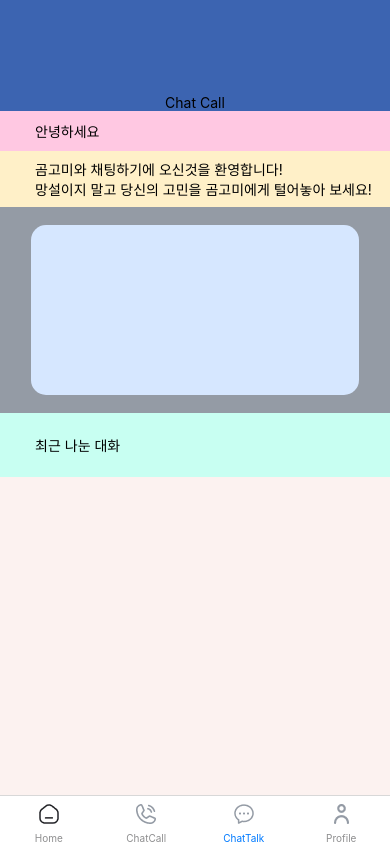
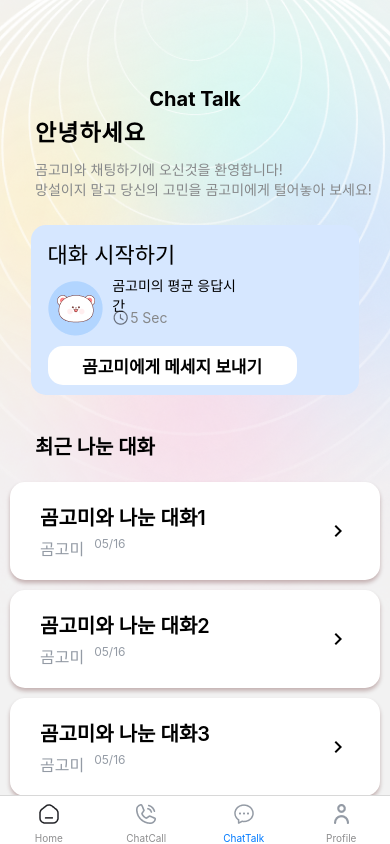
Before and after one commit to david-laugh/gomgomi, a React Native app: screen /ChatTalk in a window 390 px wide. Built offline with nearby package versions, Linux system fonts and the light colour scheme; no server answers.

Commit message:
Update ChatTalk 80%

```diff
--- a/src/screens/ChatTalk.js
+++ b/src/screens/ChatTalk.js
@@ -1,9 +1,14 @@
-import React from 'react';
-import styled from 'styled-components/native';
-import { Text, View, StyleSheet, Dimensions } from 'react-native';
+import React, { useContext }  from 'react';
+import styled, { ThemeContext } from 'styled-components/native';
+import { Text, View, StyleSheet, Dimensions, FlatList } from 'react-native';
+import { Button } from '../components';
 import { theme } from '../theme';
+import moment from 'moment';
+import { MaterialIcons } from '@expo/vector-icons';
 
 const BG = require('../../assets/BG.png');
+const callGomgomi = require('../../assets/callGomgomi.png');
+const clock = require('../../assets/clock.png');
 
 const windowWidth = Dimensions.get('window').width;
 const windowHeight = Dimensions.get('window').height;
@@ -14,22 +19,94 @@ const ChatTalk = ({ navigation }) => {
             <ImageBackground source={BG} imageStyle={styles.bgImageStyle}>
                 <View style={styles.container}>
                     <View style={styles.case1}>
-                        <Text style={{ textAlign: 'center' }}>Chat Call</Text>
+                        <Text style={styles.textCase1}>Chat Talk</Text>
                     </View>
                     <View style={styles.case2}>
-                        <Text>안녕하세요</Text>
+                        <Text style={styles.textCase2}>안녕하세요</Text>
                     </View>
                     <View style={styles.case3}>
-                        <Text>곰고미와 채팅하기에 오신것을 환영합니다!</Text>
-                        <Text>망설이지 말고 당신의 고민을 곰고미에게 털어놓아 보세요!</Text>
+                        <Text style={styles.textCase3}>곰고미와 채팅하기에 오신것을 환영합니다!</Text>
+                        <Text style={styles.textCase3}>망설이지 말고 당신의 고민을 곰고미에게 털어놓아 보세요!</Text>
                     </View>
                     <View style={styles.case4}>
-                        <View style={styles.startChatStyle}></View>
+                        <View style={styles.startChatStyle}>
+                            <View
+                                style={{
+                                    height: '33%',
+                                    paddingLeft: '5%',
+                                    justifyContent: 'center'
+                                }}
+                            >
+                                <Text style={styles.textCase4}>대화 시작하기</Text>
+                            </View>
+                            <View
+                                style={{
+                                    flexDirection: 'row',
+                                    height: '33%',
+                                    paddingLeft: '5%',
+                                }}
+                            >
+                                <Img source={callGomgomi}/>
+                                <View>
+                                    <View
+                                        style={{
+                                            height: '50%',
+                                            paddingLeft: '7%',
+                                            justifyContent: 'center'
+                                        }}
+                                    >
+                                        <Text>곰고미의 평균 응답시간</Text>
+                                    </View>
+                                    <View
+                                        style={{
+                                            flexDirection: 'row',
+                                            height: '33%',
+                                            paddingLeft: '7%',
+                                        }}
+                                    >
+                                        <Img source={clock}/>
+                                        <Text style={styles.textCase5}>5 Sec</Text>
+                                    </View>
+                                </View>
+                            </View>
+                            <View style={{
+                                justifyContent: 'center',
+                                height: '33%',
+                                paddingLeft: '5%'
+                            }}>
+                                <Button
+                                    containerStyle={{
+                                        justifyContent: 'center',
+                                        alignItems: 'center',
+                                        height: '70%',
+                                        width: '80%',
+                                        backgroundColor: '#FFFFFF',
+                                        borderRadius: 15
+                                    }}
+                                    onPress={_handleChatCallButtonPress}
+                                    title="곰고미에게 메세지 보내기"
+                                    titleStyle={{
+                                        fontSize: 17,
+                                        fontWeight: "bold",
+                                        color: '#000000'
+                                    }}
+                                />
+                            </View>
+                        </View>
                     </View>
                     <View style={styles.case5}>
-                        <Text>최근 나눈 대화</Text>
+                        <Text style={styles.textCase1}>최근 나눈 대화</Text>
                     </View>
-                    <View style={styles.case6}></View>
+                    <View style={styles.case6}>
+                        <FlatList
+                            keyExtractor={(item) => item['id'].toString()}
+                            data={channels}
+                            renderItem={({ item }) => (
+                                <Item item={item} onPress={_handleChatCallButtonPress} />
+                            )}
+                            windowSize={3}
+                        />
+                    </View>
                 </View>
             </ImageBackground>
         </View>
@@ -38,8 +115,37 @@ const ChatTalk = ({ navigation }) => {
 
 export default ChatTalk;
 
+const ItemContainer = styled.TouchableOpacity`
+    padding: 20px 30px;
+    box-shadow: 0px 16px 32px rgba(245, 248, 252, 0.6);
+    border-radius: 15px;
+
+    margin: 5px 10px;
+`;
+const ItemTextContainer = styled.View`
+    flex: 1;
+    flex-direction: column;
+`;
+const ItemTitle = styled.Text`
+    font-size: 20px;
+    font-weight: 600;
+`;
+const ItemDescription = styled.Text`
+    font-size: 16px;
+    margin-top: 5px;
+    color: ${({ theme }) => theme.grayText};
+`;
+const ItemTime = styled.Text`
+    font-size: 12px;
+    margin-top: 5px;
+    margin-left: 10px;
+    color: ${({ theme }) => theme.grayText};
+`;
+
 const ImageBackground = styled.ImageBackground`
     flex: 1;
+`;
+const Img = styled.Image`
 `;
 
 const styles = StyleSheet.create({
@@ -47,9 +153,9 @@ const styles = StyleSheet.create({
     bgImageStyle: {
         bottom: 100,
         width: windowWidth * 1.2,
-        height: windowHeight * 1.2,
+        height: windowHeight * 1,
         left: -windowWidth * 0.1,
-        top: -windowHeight * 0.35,
+        top: -windowHeight * 0.2,
     },
     startChatStyle: {
         left: '8%',
@@ -58,6 +164,42 @@ const styles = StyleSheet.create({
         width: '84%',
         borderRadius: 15,
         backgroundColor: '#D6E7FF'
+    },
+    ItemContainer: {
+        display: 'flex',
+        flexDirection: 'row',
+        alignItems: 'center',
+
+        backgroundColor: '#ffffff',
+        shadowColor: '#470000',
+        shadowOffset: {
+            width: 0,
+            height: 3,
+        },
+        shadowOpacity: 0.27,
+        shadowRadius: 4.65,
+
+        elevation: 6,
+    },
+
+    textCase1: {
+        fontSize: 20,
+        fontWeight: "bold",
+    },
+    textCase2: {
+        fontSize: 23,
+        letterSpacing: 1,
+        fontWeight: "bold",
+    },
+    textCase3: {
+        fontSize: 14,
+        color: '#86888a'
+    },
+    textCase4: {
+        fontSize: 22
+    },
+    textCase5: {
+        color: '#86888a'
     },
 
     container: {
@@ -69,37 +211,92 @@ const styles = StyleSheet.create({
         flexDirection: 'row',
         alignItems: 'flex-end',
         justifyContent: 'center',
-        backgroundColor: theme.testcase1,
+        // backgroundColor: theme.testcase1,
     },
     case2: {
         width: '100%',
         height: '5%',
         paddingLeft: '9%',
         justifyContent: 'center',
-        backgroundColor: theme.testcase2,
+        // backgroundColor: theme.testcase2,
     },
     case3: {
         width: '100%',
         height: '7%',
         paddingLeft: '9%',
         justifyContent: 'center',
-        backgroundColor: theme.testcase3,
+        // backgroundColor: theme.testcase3,
     },
     case4: {
         width: '100%',
         height: '26%',
-        backgroundColor: theme.testcase4,
+        // backgroundColor: theme.testcase4,
     },
     case5: {
         width: '100%',
         height: '8%',
         paddingLeft: '9%',
         justifyContent: 'center',
-        backgroundColor: theme.testcase5,
+        // backgroundColor: theme.testcase5,
     },
     case6: {
         width: '100%',
         height: '40%',
-        backgroundColor: theme.testcase6,
+        // backgroundColor: theme.testcase6,
     },
 });
+
+const _handleChatCallButtonPress = async () => {};
+
+const Item = React.memo(
+    ({ item: { id, title, description, createdAt }, onPress }) => {
+        const theme = useContext(ThemeContext);
+
+        return (
+            <ItemContainer
+                style={styles.ItemContainer}
+                //onPress={() => onPress({ id, title })}
+                // onPress={() => onPress('http://172.30.1.56:8888/login')}
+            >
+                <ItemTextContainer>
+                    <ItemTitle>{title}</ItemTitle>
+                    <View style={[styles.container, { flexDirection: 'row' }]}>
+                        <ItemDescription>{description}</ItemDescription>
+                        <ItemTime>{getDateOrTime(createdAt)}</ItemTime>
+                    </View>
+                </ItemTextContainer>
+                <MaterialIcons
+                    name="keyboard-arrow-right"
+                    size={24}
+                    color={theme.listIcon}
+                />
+            </ItemContainer>
+        );
+    }
+);
+
+const channels = [];
+channels.push({
+    id: 1,
+    title: `곰고미와 나눈 대화1`,
+    description: `곰고미`,
+    createdAt: 11700000000,
+});
+channels.push({
+    id: 2,
+    title: `곰고미와 나눈 대화2`,
+    description: `곰고미`,
+    createdAt: 11700000000,
+});
+channels.push({
+    id: 3,
+    title: `곰고미와 나눈 대화3`,
+    description: `곰고미`,
+    createdAt: 11700000000,
+});
+
+const getDateOrTime = (ts) => {
+    const now = moment().startOf('day');
+    const target = moment(ts).startOf('day');
+    return moment(ts).format(now.diff(target, 'days') > 0 ? 'MM/DD' : 'HH:mm');
+};
```
Also changed, not shown: assets/callGomgomi.png (added), assets/clock.png (added).
